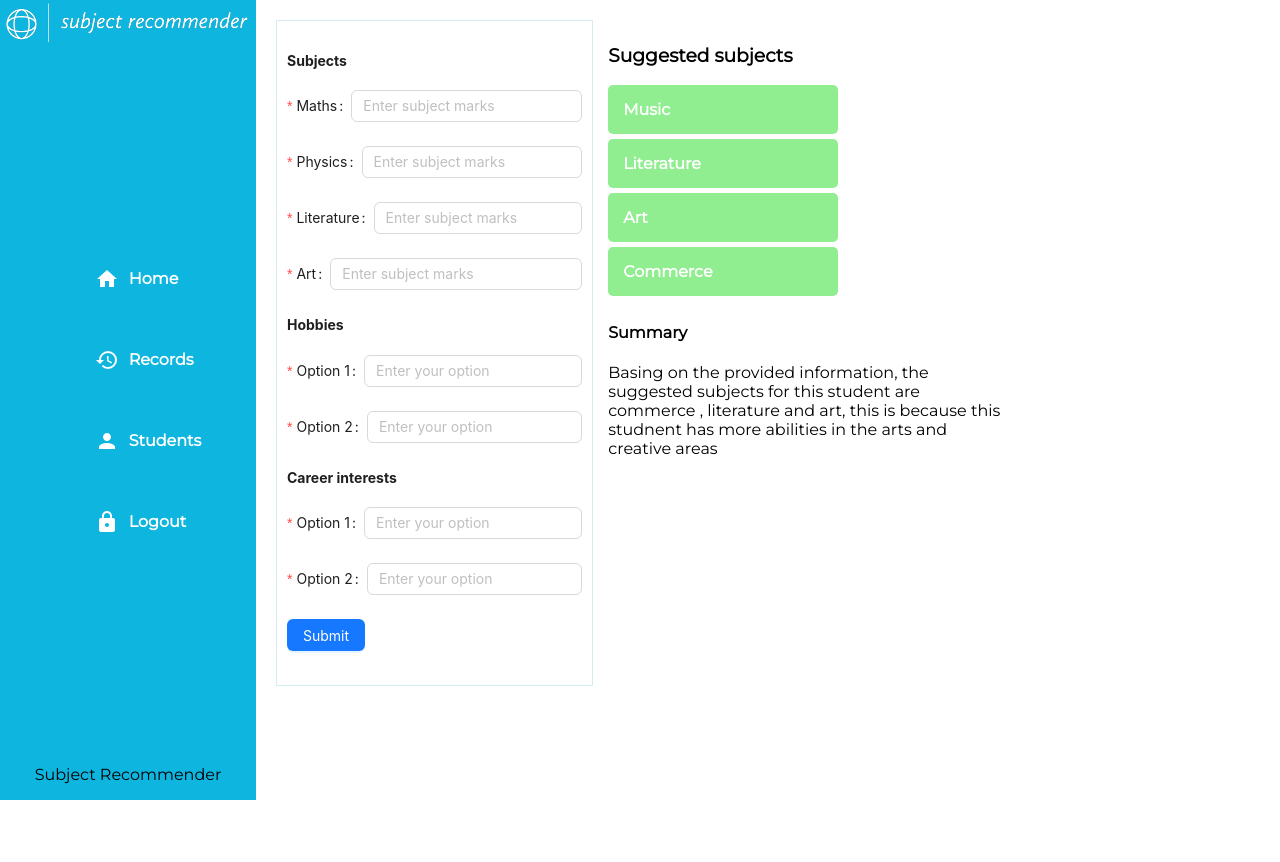
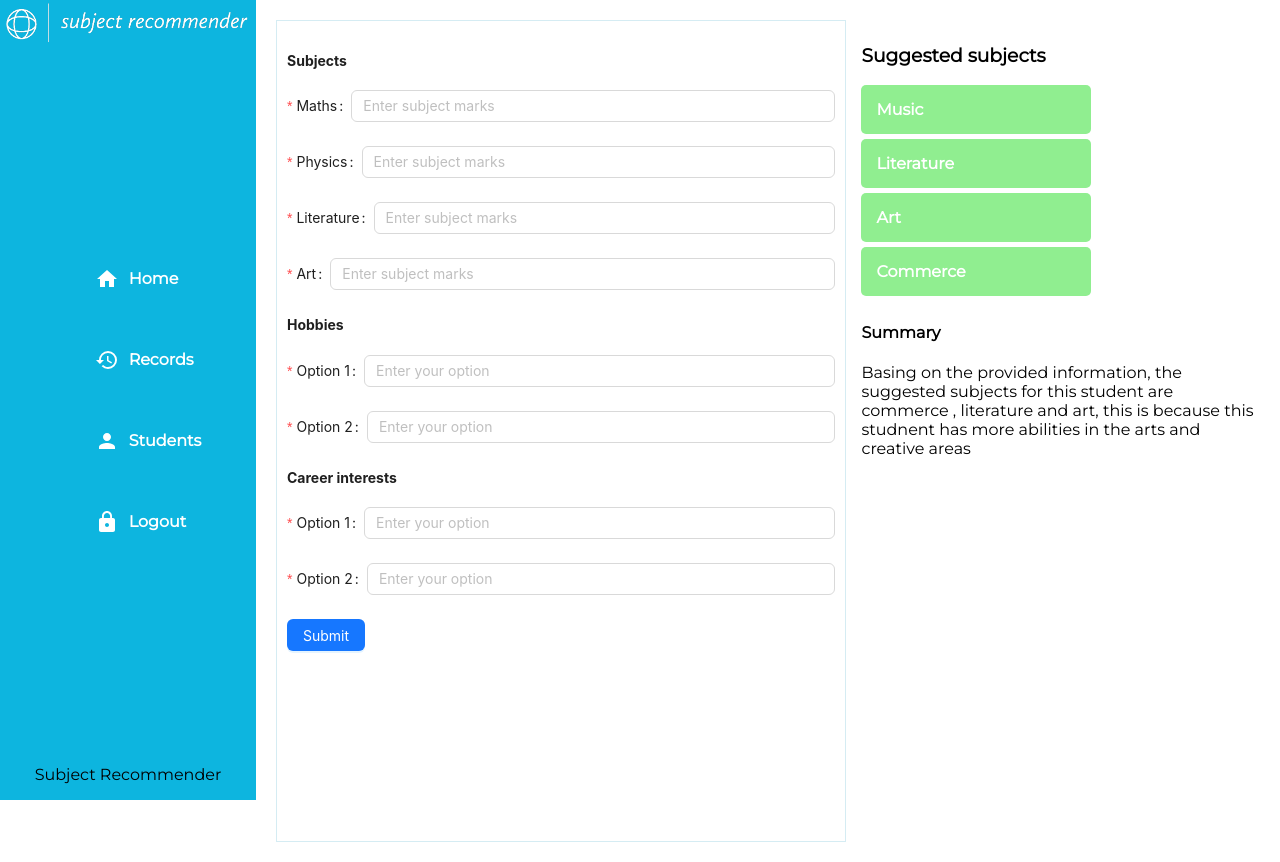
Before and after one commit to Fortune-Muhumuza/subject-recommender-client, a React (Vite) app in the folder subject recommend/: page / in a window 1280 px wide. Before the commit the page ends 800 px from the top, so only its background shows below. Built offline with nearby package versions, Linux system fonts and the light colour scheme.

Commit message:
changed form styling

```diff
--- a/subject recommend/src/App.css
+++ b/subject recommend/src/App.css
@@ -11,11 +11,13 @@
 }
 
 .form {
-  max-width: 30%;
+ width: 50vw;
   border: 1px solid rgb(213, 236, 243);
   padding: 10px;
   flex: 1;
   margin-right: 10px;
+  height: 100vh;
+  overflow: auto;
 }
 .page_contents {
   display: flex;
@@ -41,7 +43,10 @@
   margin-bottom: 5px;
 }
 
-
+.response_container{
+  height: 100vh;
+  overflow: auto;
+}
 
 .page_contents {
   flex: 1;
```
